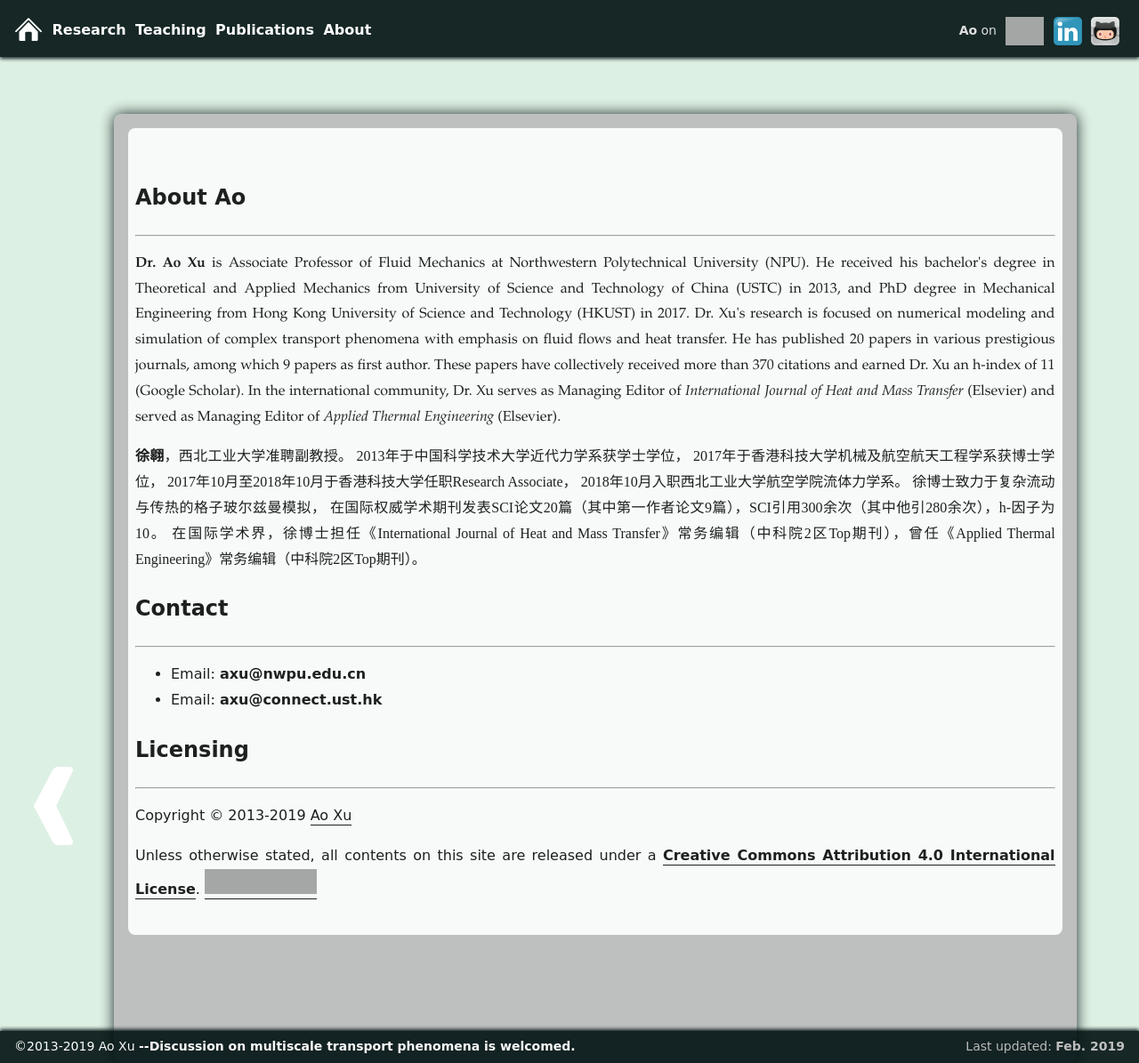
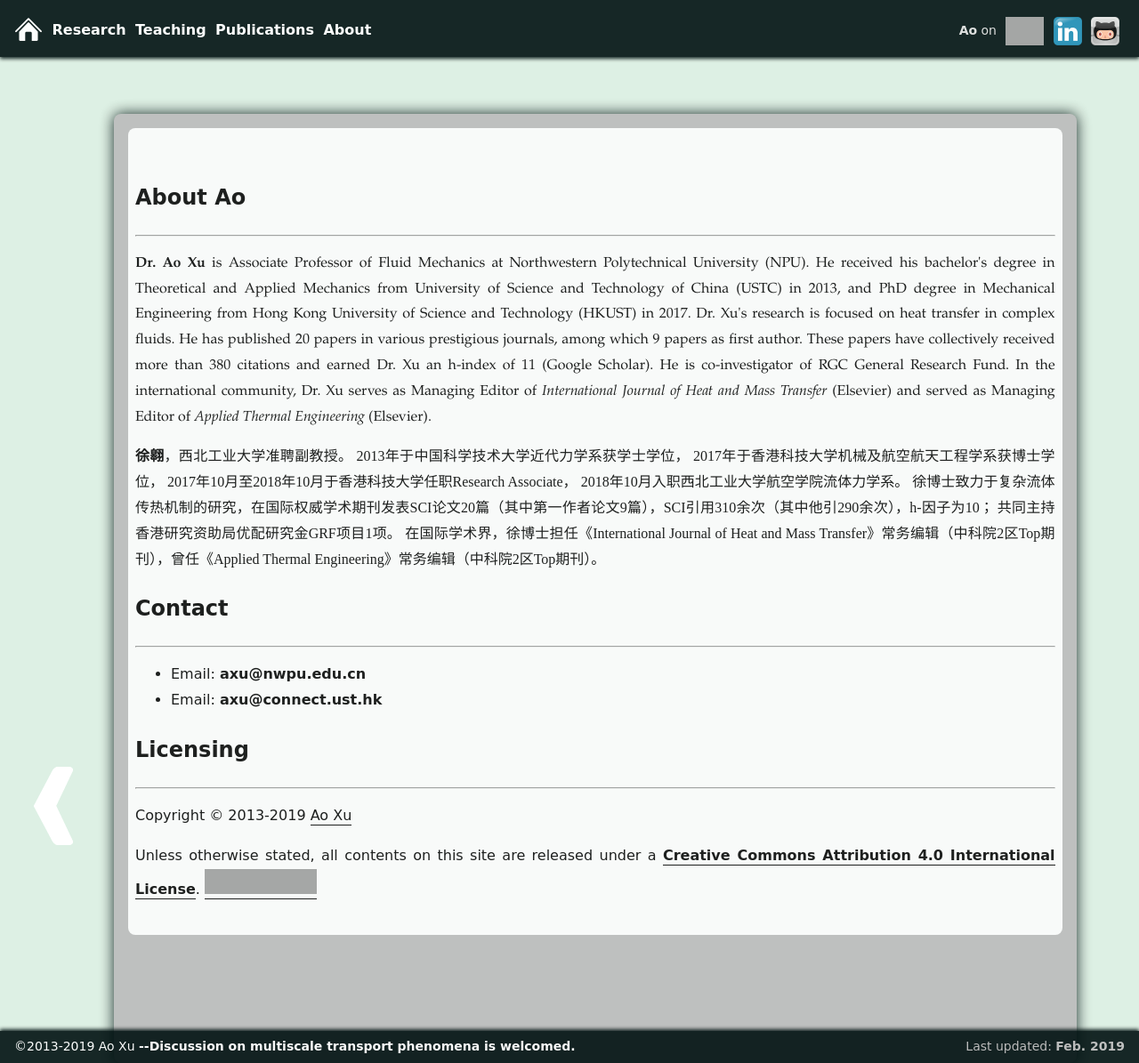
Before and after one commit to xuaoxiqi/xuaoxiqi.github.io, a Jekyll site: the page built from about.html, in a window 1280 px wide and 1195 px high. Shown: the whole window at 89% size. Built offline with Jekyll 4.4.1, drawn with Linux system fonts in a browser that asks for light colours; some web fonts are replaced; grey boxes are pictures that could not be loaded.

Commit message:
minor edit

```diff
--- a/about.html
+++ b/about.html
@@ -18,9 +18,10 @@ title: About
 <p style="text-align:justify;font-family:Palatino Linotype" ><strong>Dr. Ao Xu</strong> is Associate Professor of Fluid Mechanics at Northwestern Polytechnical University (NPU).
 He received his bachelor's degree in Theoretical and Applied Mechanics from University of Science and Technology of China (USTC) in 2013,
 and PhD degree in Mechanical Engineering from Hong Kong University of Science and Technology (HKUST) in 2017.
-Dr. Xu's research is focused on numerical modeling and simulation of complex transport phenomena with emphasis on fluid flows and heat transfer.
+Dr. Xu's research is focused on heat transfer in complex fluids.
 He has published 20 papers in various prestigious journals, among which 9 papers as first author.
-These papers have collectively received more than 370 citations and earned Dr. Xu an h-index of 11 (Google Scholar).
+These papers have collectively received more than 380 citations and earned Dr. Xu an h-index of 11 (Google Scholar).
+He is co-investigator of RGC General Research Fund.
 In the international community, Dr. Xu serves as Managing Editor of <i>International Journal of Heat and Mass Transfer</i> (Elsevier) and served as Managing Editor of <i>Applied Thermal Engineering</i> (Elsevier).
 </p>
 
@@ -30,8 +31,8 @@ In the international community, Dr. Xu serves as Managing Editor of <i>Internati
 2017年于香港科技大学机械及航空航天工程学系获博士学位，
 2017年10月至2018年10月于香港科技大学任职Research Associate，
 2018年10月入职西北工业大学航空学院流体力学系。
-徐博士致力于复杂流动与传热的格子玻尔兹曼模拟，
-在国际权威学术期刊发表SCI论文20篇（其中第一作者论文9篇），SCI引用300余次（其中他引280余次），h-因子为10。
+徐博士致力于复杂流体传热机制的研究，在国际权威学术期刊发表SCI论文20篇（其中第一作者论文9篇），SCI引用310余次（其中他引290余次），h-因子为10；
+共同主持香港研究资助局优配研究金GRF项目1项。
 在国际学术界，徐博士担任《International Journal of Heat and Mass Transfer》常务编辑（中科院2区Top期刊），曾任《Applied Thermal Engineering》常务编辑（中科院2区Top期刊）。
 </p>
 
```
